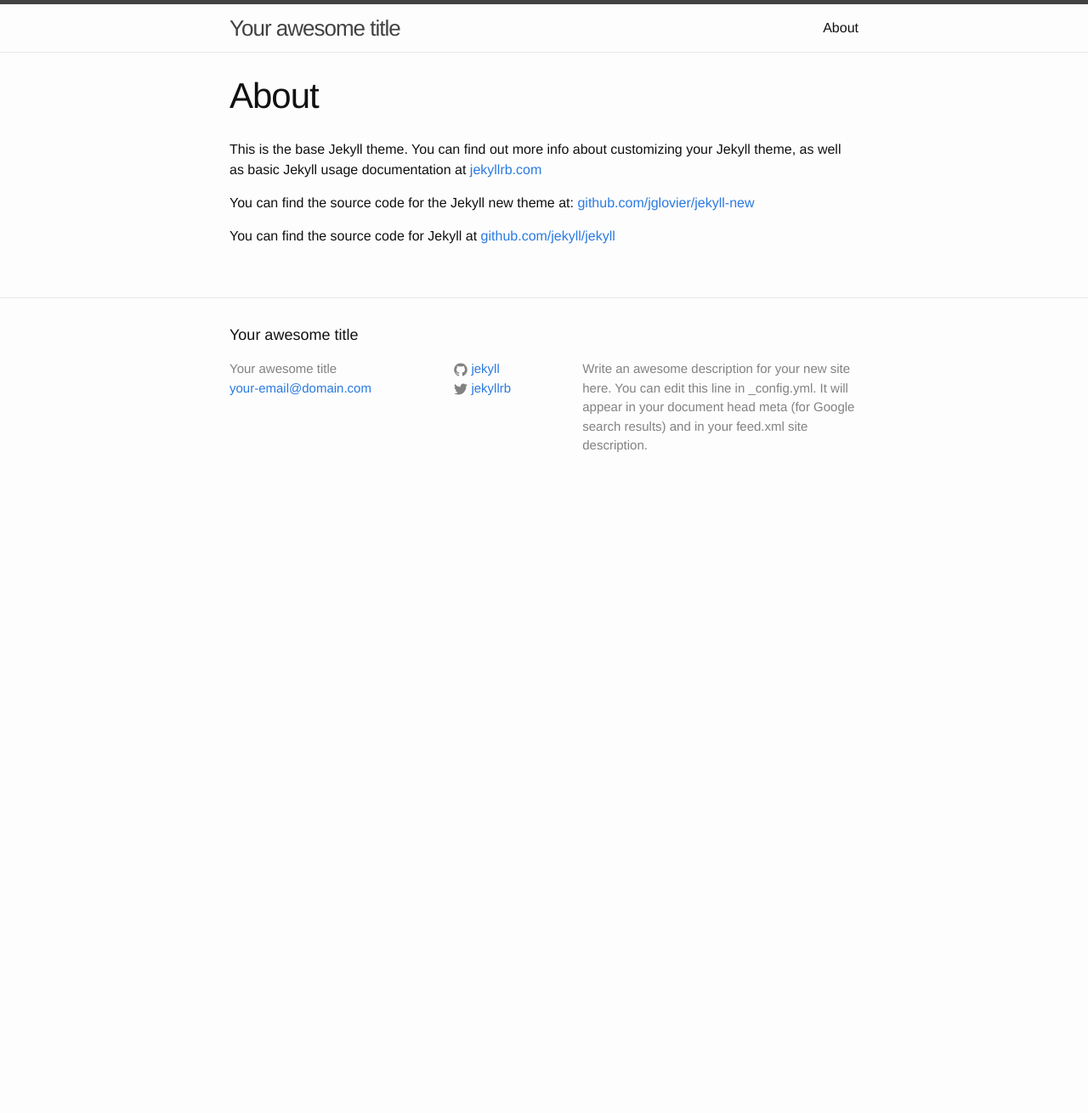
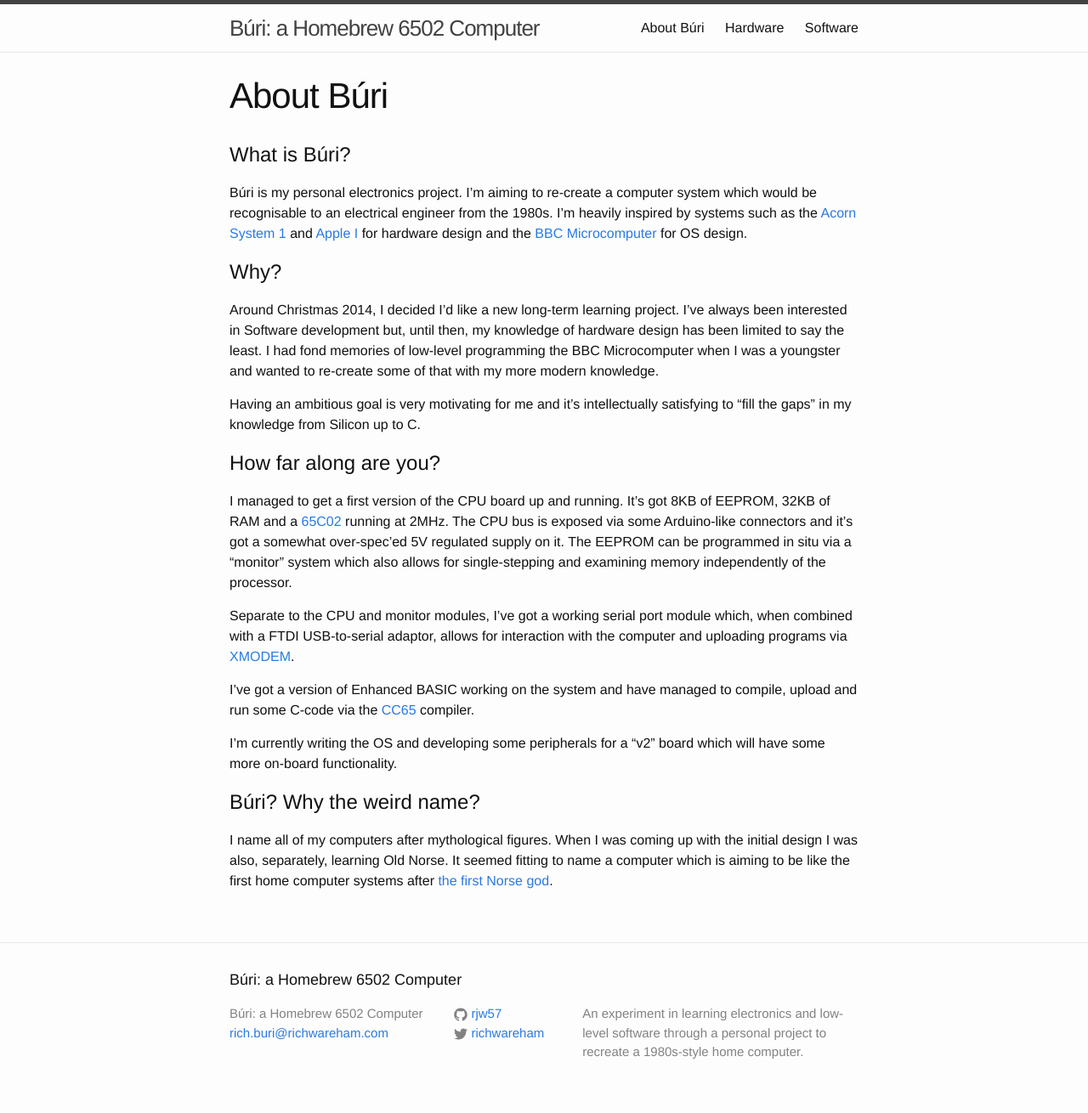
Before and after one commit to rjw57/buri, a Jekyll site: the page built from docs/about.md, in a window 1280 px wide. Shown: the whole page at 85% size. Built offline with Jekyll 4.4.1, drawn with Linux system fonts in a browser that asks for light colours; before the commit the page ends 900 px from its top, so only the background shows below that.

Commit message:
docs: stub in some content

```diff
--- a/docs/_config.yml
+++ b/docs/_config.yml
@@ -1,16 +1,15 @@
 # Site settings
-title: Your awesome title
-email: your-email@domain.com
+title: "Búri: a Homebrew 6502 Computer"
+email: rich.buri@richwareham.com
 description: > # this means to ignore newlines until "baseurl:"
-  Write an awesome description for your new site here. You can edit this
-  line in _config.yml. It will appear in your document head meta (for
-  Google search results) and in your feed.xml site description.
-baseurl: "" # the subpath of your site, e.g. /blog/
-url: "http://yourdomain.com" # the base hostname & protocol for your site
-twitter_username: jekyllrb
-github_username:  jekyll
+  An experiment in learning electronics and low-level software through a
+  personal project to recreate a 1980s-style home computer.
+baseurl: "/buri/" # the subpath of your site, e.g. /blog/
+url: "https://rjw57.github.io/" # the base hostname & protocol for your site
+twitter_username: richwareham
+github_username:  rjw57
 
 # Build settings
 markdown: kramdown
 
-exclude: Makefile, README.md
+exclude: [Makefile, README.md]
--- a/docs/_includes/header.html
+++ b/docs/_includes/header.html
@@ -15,7 +15,7 @@
 
       <div class="trigger">
         {% for page in site.pages %}
-          {% if page.title %}
+          {% if page.title and page.menu == 'top'%}
           <a class="page-link" href="{{ page.url | prepend: site.baseurl }}">{{ page.title }}</a>
           {% endif %}
         {% endfor %}
--- a/docs/about.md
+++ b/docs/about.md
@@ -1,11 +1,56 @@
 ---
 layout: page
-title: About
+title: About Búri
 permalink: /about/
+menu: top
 ---
 
-This is the base Jekyll theme. You can find out more info about customizing your Jekyll theme, as well as basic Jekyll usage documentation at [jekyllrb.com](http://jekyllrb.com/)
+# What is Búri?
 
-You can find the source code for the Jekyll new theme at: [github.com/jglovier/jekyll-new](https://github.com/jglovier/jekyll-new)
+Búri is my personal electronics project. I'm aiming to re-create a computer
+system which would be recognisable to an electrical engineer from the 1980s. I'm
+heavily inspired by systems such as the [Acorn System
+1](http://en.wikipedia.org/wiki/Acorn_System_1) and [Apple
+I](http://en.wikipedia.org/wiki/Apple_I) for hardware design and the [BBC
+Microcomputer](http://en.wikipedia.org/wiki/BBC_Micro) for OS design.
 
-You can find the source code for Jekyll at [github.com/jekyll/jekyll](https://github.com/jekyll/jekyll)
+# Why?
+
+Around Christmas 2014, I decided I'd like a new long-term learning project. I've
+always been interested in Software development but, until then, my knowledge of
+hardware design has been limited to say the least. I had fond memories of
+low-level programming the BBC Microcomputer when I was a youngster and wanted to
+re-create some of that with my more modern knowledge.
+
+Having an ambitious goal is very motivating for me and it's intellectually
+satisfying to "fill the gaps" in my knowledge from Silicon up to C.
+
+# How far along are you?
+
+I managed to get a first version of the CPU board up and running. It's got 8KB
+of EEPROM, 32KB of RAM and a [65C02] running at 2MHz. The CPU bus is exposed via
+some Arduino-like connectors and it's got a somewhat over-spec'ed 5V regulated
+supply on it. The EEPROM can be programmed in situ via a "monitor" system which
+also allows for single-stepping and examining memory independently of the
+processor.
+
+Separate to the CPU and monitor modules, I've got a working serial port module
+which, when combined with a FTDI USB-to-serial adaptor, allows for interaction
+with the computer and uploading programs via [XMODEM].
+
+I've got a version of Enhanced BASIC working on the system and have managed to
+compile, upload and run some C-code via the [CC65] compiler.
+
+I'm currently writing the OS and developing some peripherals for a "v2" board
+which will have some more on-board functionality.
+
+[XMODEM]: http://en.wikipedia.org/wiki/XMODEM
+[65C02]: http://en.wikipedia.org/wiki/WDC_65C02
+[CC65]: http://cc65.github.io/doc/
+
+# Búri? Why the weird name?
+
+I name all of my computers after mythological figures. When I was coming up with
+the initial design I was also, separately, learning Old Norse. It seemed fitting
+to name a computer which is aiming to be like the first home computer systems
+after [the first Norse god](http://en.wikipedia.org/wiki/B%C3%BAri).
```
Also changed, not shown: docs/_posts/2015-06-08-docs-site-launched.md (added, +8 -0 lines), docs/hardware.md (added, +8 -0 lines), docs/index.html (+29 -3 lines), docs/perhipherals.md (added, +7 -0 lines), docs/software.md (added, +8 -0 lines), 1 other file.
